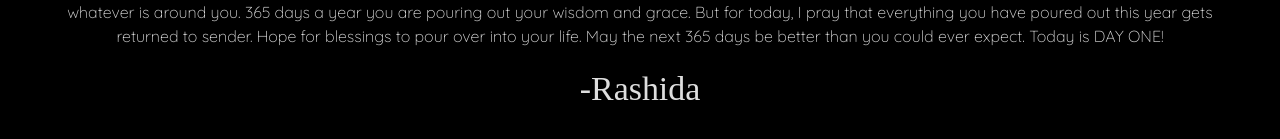
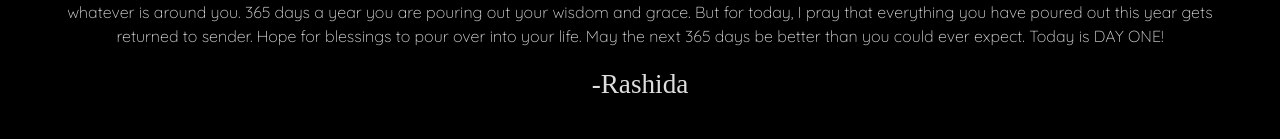
Before and after one commit to RStrozier/teresa-birthday-final, a React (Vite) app: page / in a window 1280 px wide. Shown: the part 1174-1313 px from the top of the page. Built offline with nearby package versions, Linux system fonts and the light colour scheme; a web font is replaced by a local one.

Commit message:
pushed smaller font size on signiture

```diff
--- a/src/index.css
+++ b/src/index.css
@@ -29,7 +29,7 @@
   font-family: "Cedarville Cursive", cursive;
   font-weight: 400;
   font-style: normal;
-  font-size: 2.12rem;
+  font-size: 1.7rem;
 }
 
 .quicksand-text {
```
